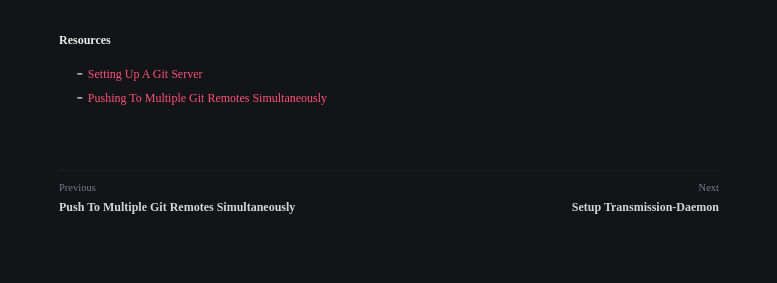
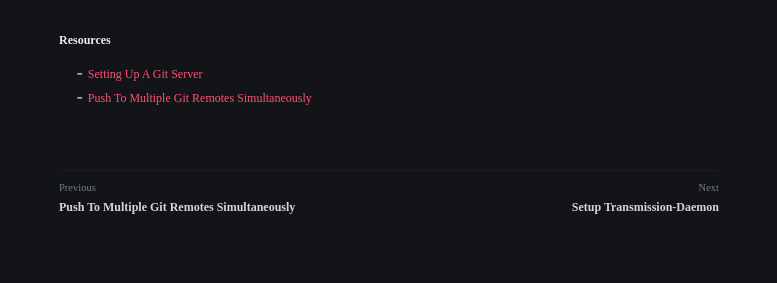
Before and after one commit to robert-marshall/xyz, a Jekyll site: the page built from _posts/2020-12-10-jekyll-automated-deployment.md, in a window 1280 px wide and 900 px high, scrolled down 2779 px. Shown: the part 537-820 px from the top of the window, without its empty margins (251-1028 px from the left). Built offline with Jekyll 4.4.1, drawn with Linux system fonts in a browser that asks for light colours.

```diff
--- a/_posts/2020-12-10-jekyll-automated-deployment.md
+++ b/_posts/2020-12-10-jekyll-automated-deployment.md
@@ -187,4 +187,4 @@
 
 ##### Resources
 - [Setting Up A Git Server](https://robertmarshall.xyz/setting-up-a-git-server/)
-- [Pushing To Multiple Git Remotes Simultaneously](https://robertmarshall.xyz/pushing-to-multiple-git-remotes-simultaneously/)
+- [Push To Multiple Git Remotes Simultaneously](https://robertmarshall.xyz/push-to-multiple-git-remotes-simultaneously/)
```
